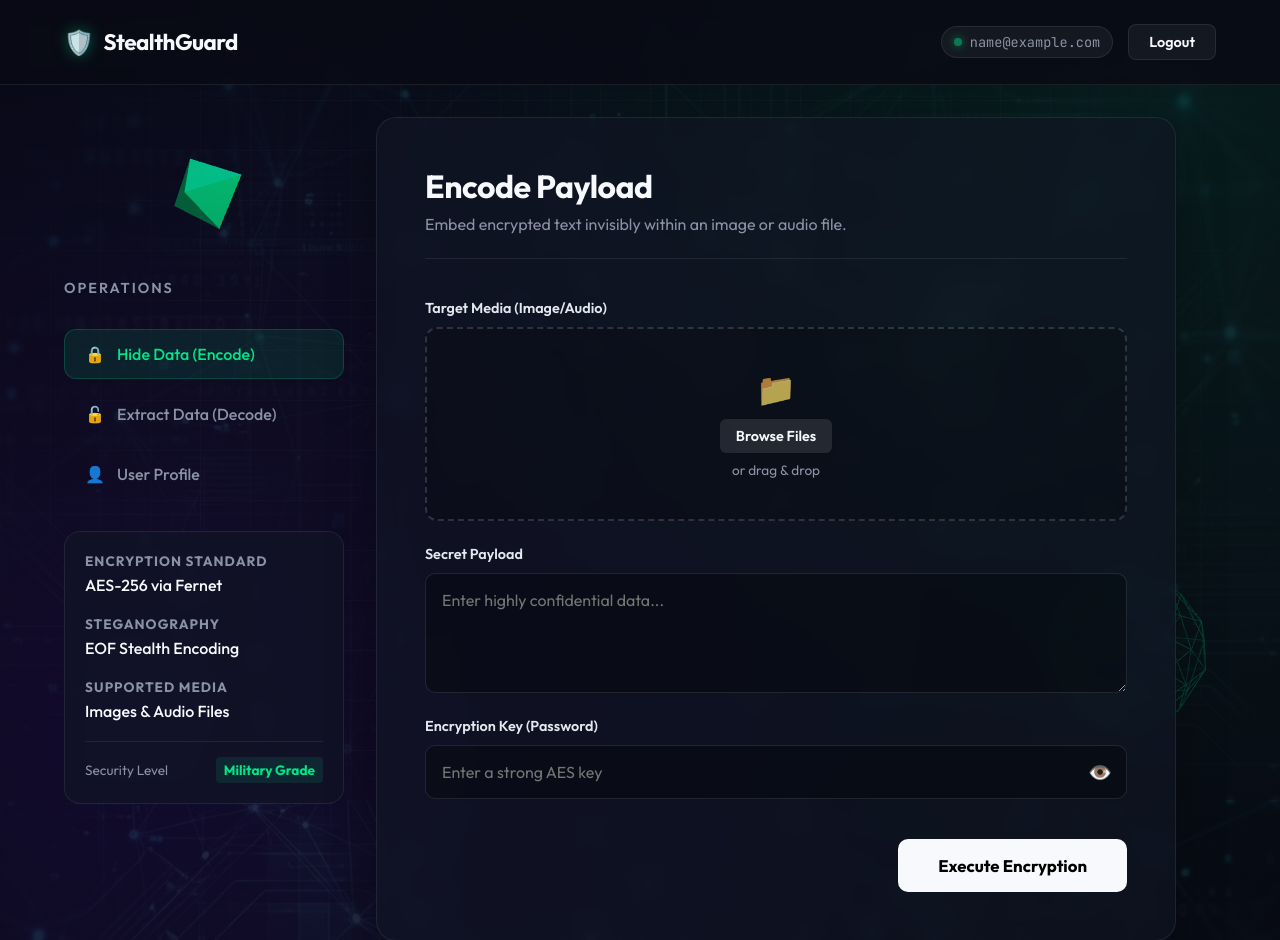
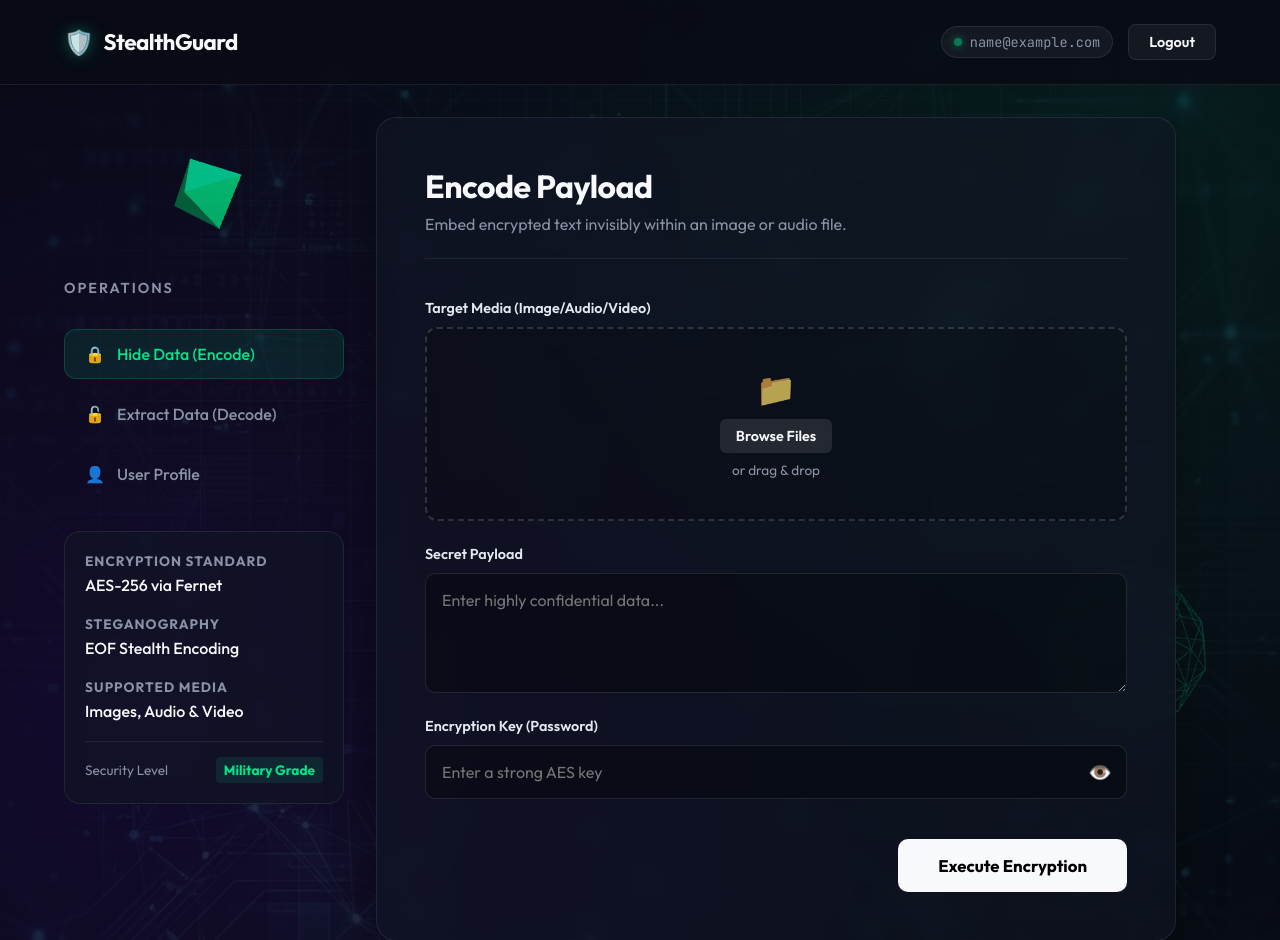
Before and after one commit to abhishek5356863-sketch/image-watermark, a Flask app: page /app in a window 1280 px wide. Shown: the top 940 px of the page. Run offline with Flask 3, Linux system fonts and the light colour scheme; the visitor is signed in with stand-in values (Sample User, id 1); some libraries are stand-ins or nearby versions.

Commit message:
feat: add MP4 video steganography support with video preview player

```diff
--- a/app.py
+++ b/app.py
@@ -35,7 +35,7 @@ app.config['MAX_CONTENT_LENGTH'] = 16 * 1024 * 1024  # 16MB max upload
 os.makedirs(UPLOAD_FOLDER, exist_ok=True)
 os.makedirs(OUTPUT_FOLDER, exist_ok=True)
 
-ALLOWED_EXTENSIONS = {'png', 'jpg', 'jpeg', 'bmp', 'mp3', 'wav', 'ogg', 'flac', 'm4a'}
+ALLOWED_EXTENSIONS = {'png', 'jpg', 'jpeg', 'bmp', 'mp3', 'wav', 'ogg', 'flac', 'm4a', 'mp4'}
 
 def allowed_file(filename):
     return '.' in filename and filename.rsplit('.', 1)[1].lower() in ALLOWED_EXTENSIONS
--- a/static/script.js
+++ b/static/script.js
@@ -26,13 +26,14 @@ function togglePassword(inputId) {
     }
 }
 
-// Media Preview and Drag/Drop Logic for both forms (Image + Audio)
+// Media Preview and Drag/Drop Logic for both forms (Image + Audio + Video)
 ['encode', 'decode'].forEach(prefix => {
     const fileInput = document.getElementById(`${prefix}-image`);
     const dropArea = fileInput.closest('.file-drop-area');
     const previewContainer = document.getElementById(`${prefix}-preview-container`);
     const previewImg = document.getElementById(`${prefix}-preview`);
     const previewAudio = document.getElementById(`${prefix}-preview-audio`);
+    const previewVideo = document.getElementById(`${prefix}-preview-video`);
     const fileMessage = dropArea.querySelector('.file-message');
 
     // Handle Drag and Drop visuals
@@ -70,9 +71,10 @@ function togglePassword(inputId) {
             const file = files[0];
             fileMessage.textContent = file.name;
 
-            // Hide both previews first
+            // Hide all previews first
             previewImg.classList.add('hidden');
             previewAudio.classList.add('hidden');
+            previewVideo.classList.add('hidden');
 
             if (file.type.startsWith('image/')) {
                 // Show image preview
@@ -89,8 +91,14 @@ function togglePassword(inputId) {
                 previewAudio.src = url;
                 previewAudio.classList.remove('hidden');
                 previewContainer.classList.remove('hidden');
+            } else if (file.type.startsWith('video/')) {
+                // Show video player preview
+                const url = URL.createObjectURL(file);
+                previewVideo.src = url;
+                previewVideo.classList.remove('hidden');
+                previewContainer.classList.remove('hidden');
             } else {
-                fileMessage.textContent = "Please select a valid image or audio file.";
+                fileMessage.textContent = "Please select a valid image, audio, or video file.";
                 previewContainer.classList.add('hidden');
             }
         }
@@ -103,6 +111,7 @@ function removeImage(prefix) {
     const previewContainer = document.getElementById(`${prefix}-preview-container`);
     const previewImg = document.getElementById(`${prefix}-preview`);
     const previewAudio = document.getElementById(`${prefix}-preview-audio`);
+    const previewVideo = document.getElementById(`${prefix}-preview-video`);
     const dropArea = fileInput.closest('.file-drop-area');
     const fileMessage = dropArea.querySelector('.file-message');
 
@@ -116,6 +125,10 @@ function removeImage(prefix) {
     // Clear audio preview
     previewAudio.src = "";
     previewAudio.classList.add('hidden');
+
+    // Clear video preview
+    previewVideo.src = "";
+    previewVideo.classList.add('hidden');
 
     // Hide container
     previewContainer.classList.add('hidden');
--- a/templates/index.html
+++ b/templates/index.html
@@ -47,7 +47,7 @@
                 <h3>Steganography</h3>
                 <p>EOF Stealth Encoding</p>
                 <h3>Supported Media</h3>
-                <p>Images & Audio Files</p>
+                <p>Images, Audio & Video</p>
                 <div class="security-level">
                     <span>Security Level</span>
                     <span class="level-high">Military Grade</span>
@@ -66,16 +66,17 @@
                 <form id="encode-form">
                     <div class="form-grid">
                         <div class="input-group full-width">
-                            <label for="encode-image">Target Media (Image/Audio)</label>
+                            <label for="encode-image">Target Media (Image/Audio/Video)</label>
                             <div class="file-drop-area" id="encode-drop">
                                 <div class="drop-icon">📁</div>
                                 <span class="choose-file-btn">Browse Files</span>
                                 <span class="file-message">or drag & drop</span>
-                                <input class="file-input" type="file" id="encode-image" name="file" accept="image/*,audio/*,.mp3,.wav,.ogg,.flac,.m4a" required>
+                                <input class="file-input" type="file" id="encode-image" name="file" accept="image/*,audio/*,video/mp4,.mp3,.wav,.ogg,.flac,.m4a,.mp4" required>
                             </div>
                             <div id="encode-preview-container" class="preview-container hidden">
                                 <img id="encode-preview" src="#" alt="Preview" class="hidden">
                                 <audio id="encode-preview-audio" controls class="hidden" style="width: 100%; margin-top: 10px;"></audio>
+                                <video id="encode-preview-video" controls class="hidden" style="width: 100%; margin-top: 10px; border-radius: 8px;"></video>
                                 <button type="button" class="remove-image-btn" onclick="removeImage('encode')" title="Remove Media">✖</button>
                             </div>
                         </div>
@@ -119,11 +120,12 @@
                                 <div class="drop-icon">🔍</div>
                                 <span class="choose-file-btn">Browse Files</span>
                                 <span class="file-message">or drag & drop</span>
-                                <input class="file-input" type="file" id="decode-image" name="file" accept="image/*,audio/*,.mp3,.wav,.ogg,.flac,.m4a" required>
+                                <input class="file-input" type="file" id="decode-image" name="file" accept="image/*,audio/*,video/mp4,.mp3,.wav,.ogg,.flac,.m4a,.mp4" required>
                             </div>
                             <div id="decode-preview-container" class="preview-container hidden">
                                 <img id="decode-preview" src="#" alt="Preview" class="hidden">
                                 <audio id="decode-preview-audio" controls class="hidden" style="width: 100%; margin-top: 10px;"></audio>
+                                <video id="decode-preview-video" controls class="hidden" style="width: 100%; margin-top: 10px; border-radius: 8px;"></video>
                                 <button type="button" class="remove-image-btn" onclick="removeImage('decode')" title="Remove Media">✖</button>
                             </div>
                         </div>
```
Also changed, not shown: README.md.
